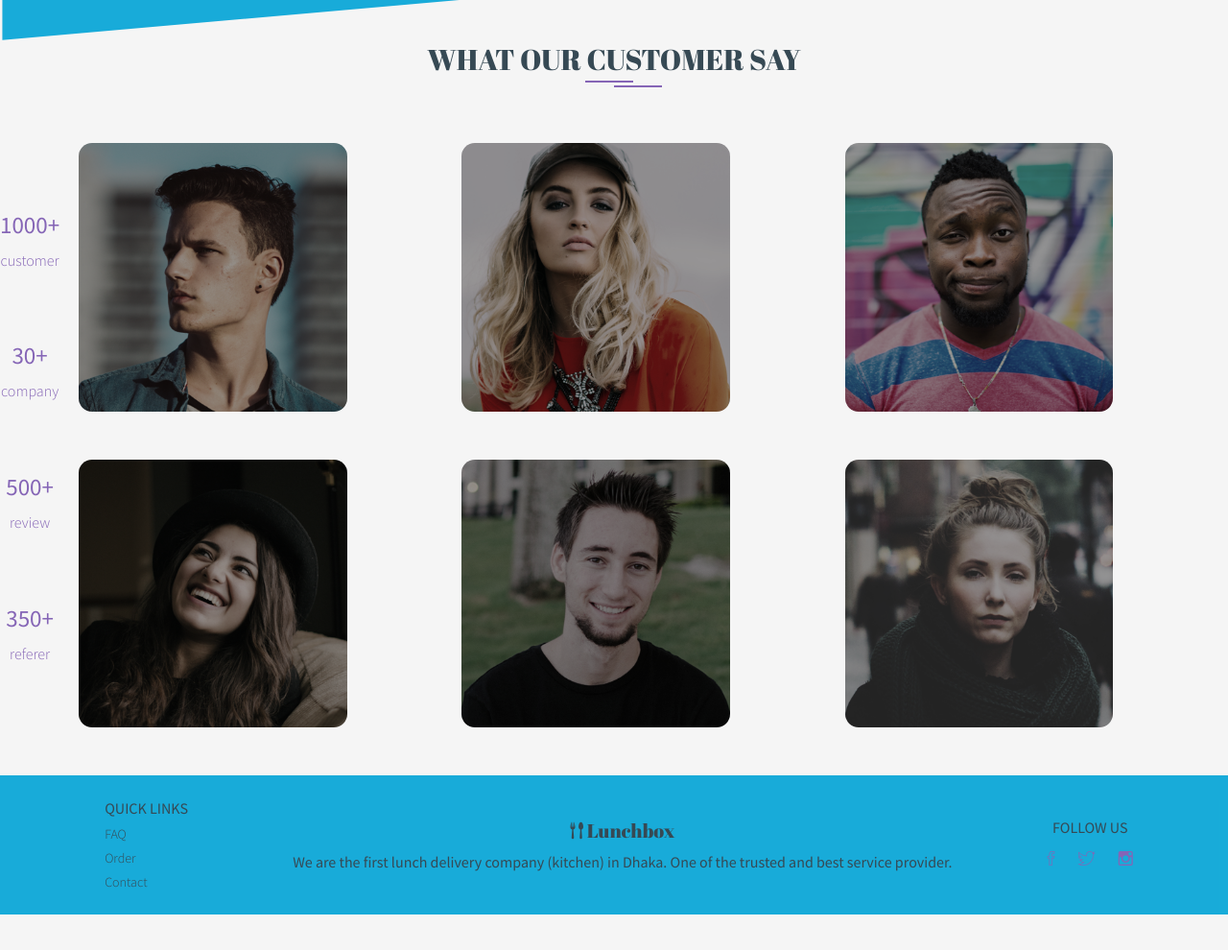
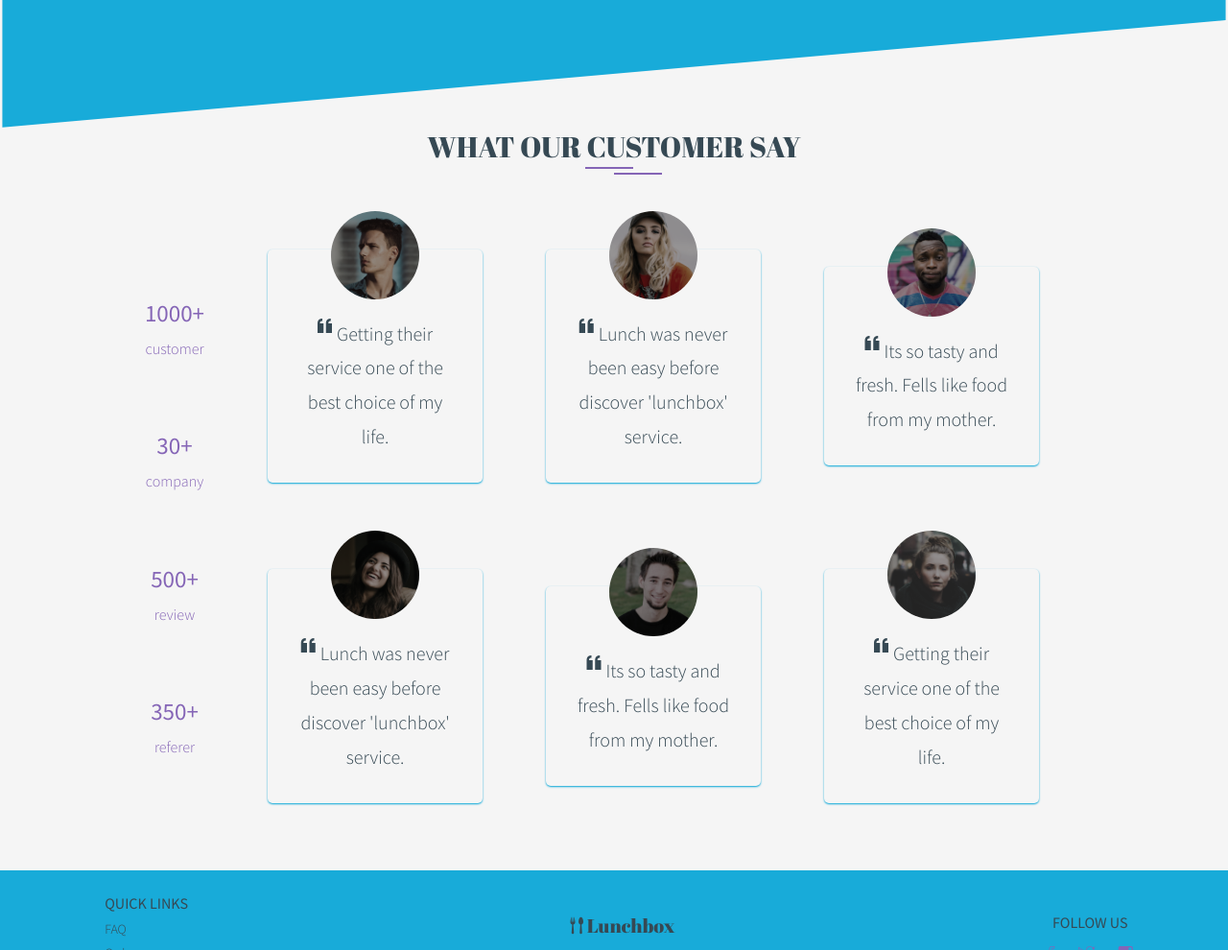
Before and after one commit to momitrahman/lunchbox, a plain HTML site: page index.html in a window 1280 px wide. Shown: the part 2723-3713 px from the top of the page at 96% size. Before the commit the page ends 3676 px from the top, so only its background shows below. Drawn offline with nearby package versions, Linux system fonts and the light colour scheme.

Commit message:
Restyle review

```diff
--- a/css/style.css
+++ b/css/style.css
@@ -22,7 +22,7 @@ body {
 .header__title, .info__title, .company div {
   font-family: 'Abril Fatface', cursive; }
 
-.header, .works__steps, .feature-info, .package-items, .contact-info, .review-lover, .review-customer, .footer {
+.header, .works__steps, .feature-info, .package-items, .contact-info, .review-lover, .footer {
   display: flex;
   justify-content: space-evenly;
   align-items: center; }
@@ -185,6 +185,7 @@ body {
 .feature-info {
   margin-bottom: 5rem; }
   .feature-info-item {
+    margin: 2rem;
     padding: 2rem;
     transition: all 0.5s; }
     .feature-info-item div {
@@ -198,8 +199,9 @@ body {
       font-size: 4rem;
       color: #8565b6; }
     .feature-info-item:hover {
+      box-shadow: 0 1px 2px #00a4d6;
       border-radius: 5px;
-      transform: translateY(-1rem);
+      transform: translateY(-1.5rem);
       background: #8565b6;
       color: white;
       backface-visibility: hidden; }
@@ -212,7 +214,8 @@ body {
 .package-item {
   margin: 3rem 0;
   text-align: center;
-  box-shadow: 0 2px 3px #364954; }
+  box-shadow: 0 2px 3px #364954;
+  transition: all 0.5s; }
   .package-item__title {
     font-size: 3.5rem;
     font-weight: 300;
@@ -300,7 +303,8 @@ body {
 
 .review-info {
   display: flex;
-  justify-content: space-evenly; }
+  justify-content: space-evenly;
+  justify-content: center; }
 
 .review-lover {
   flex-direction: column;
@@ -316,36 +320,46 @@ body {
       font-weight: 300;
       font-size: 1.6rem; }
 
+.review-comment {
+  width: 70%; }
+
 .review-customer {
+  display: flex;
+  justify-content: space-evenly;
+  align-items: center;
   margin-top: 5rem; }
-  .review-customer__item--rel {
-    position: relative; }
-    .review-customer__item--rel img {
+  .review-customer__item {
+    box-shadow: 0 1px 2px #00a4d6;
+    border-radius: 5px;
+    margin: 2rem;
+    padding: 2rem;
+    display: flex;
+    flex-direction: column;
+    justify-content: space-around;
+    align-items: center;
+    width: 25%;
+    transition: all 0.5s; }
+    .review-customer__item img {
       display: block;
-      top: 100%;
-      width: 70%;
-      border-radius: 5%;
-      opacity: 1;
+      width: 50%;
+      border-radius: 50%;
+      margin-top: -6rem;
       filter: grayscale(50%) brightness(60%); }
-    .review-customer__item--rel p {
+    .review-customer__item p {
       display: block;
-      position: absolute;
-      top: 0;
-      width: 70%;
       font-size: 2rem;
       font-weight: 300;
-      color: #8565b6;
       border-radius: 5px;
-      padding: 1rem;
-      opacity: 0; }
-      .review-customer__item--rel p > i {
+      padding: 1rem; }
+      .review-customer__item p > i {
         margin-right: 5px;
         vertical-align: super; }
-    .review-customer__item--rel:hover > p {
-      opacity: 1; }
-    .review-customer__item--rel:hover > img {
-      opacity: 0;
-      transform: translateY(-1rem); }
+    .review-customer__item:hover {
+      background: #8565b6;
+      color: #e6f4f1;
+      transform: translateY(-1.5rem); }
+      .review-customer__item:hover img {
+        filter: grayscale(0) brightness(100%); }
 
 .footer {
   background-color: rgba(0, 164, 214, 0.9);
--- a/index.html
+++ b/index.html
@@ -302,57 +302,45 @@
       <div class="review-comment">
         <div class="review-customer">
           <div class="review-customer__item">
-            <div class="review-customer__item--rel">
             <img src="./asset/image/men_1.jpg" alt="">
             <p>
               <i class="ion-quote"></i>Getting their service one of the best choice of my life.
             </p>
           </div>
-          </div>
 
           <div class="review-customer__item">
-            <div class="review-customer__item--rel">
             <img src="./asset/image/women_1.jpg" alt="">
             <p>
               <i class="ion-quote"></i>Lunch was never been easy before discover 'lunchbox' service.
             </p>
           </div>
-          </div>
 
           <div class="review-customer__item">
-            <div class="review-customer__item--rel">
             <img src="./asset/image/men_2.jpg" alt="">
             <p>
               <i class="ion-quote"></i>Its so tasty and fresh. Fells like food from my mother. </p>
           </div>
         </div>
-        </div>
 
         <div class="review-customer">
-
           <div class="review-customer__item">
-            <div class="review-customer__item--rel">
             <img src="./asset/image/women_2.jpg" alt="">
             <p>
               <i class="ion-quote"></i>Lunch was never been easy before discover 'lunchbox' service.
           </div>
-          </div>
+
 
           <div class="review-customer__item">
-            <div class="review-customer__item--rel">
             <img src="./asset/image/men_3.jpg" alt="">
             <p>
               <i class="ion-quote"></i>Its so tasty and fresh. Fells like food from my mother. </p>
           </div>
-          </div>
 
           <div class="review-customer__item">
-            <div class="review-customer__item--rel">
             <img src="./asset/image/women_3.jpg" alt="">
             <p>
               <i class="ion-quote"></i>Getting their service one of the best choice of my life.
             </p>
-            </div>
           </div>
         </div>
       </div>
--- a/sass/layout/_feature.scss
+++ b/sass/layout/_feature.scss
@@ -15,6 +15,7 @@
   margin-bottom: 5rem;
 
   &-item {
+    margin: 2rem;
     padding: 2rem;
     transition: all 0.5s;
 
@@ -35,8 +36,9 @@
     }
 
     &:hover {
+      box-shadow: 0 1px 2px $color-p;
       border-radius: 5px;
-      transform: translateY(-1rem);
+      transform: translateY(-1.5rem);
       background: $color-s;
       color: white;
       backface-visibility: hidden;
--- a/sass/layout/_package.scss
+++ b/sass/layout/_package.scss
@@ -7,6 +7,7 @@
   margin: 3rem 0;
   text-align: center;
   box-shadow: 0 2px 3px $font-color-p;
+  transition: all 0.5s;
 
   &__title {
     font-size: 3.5rem;
--- a/sass/layout/_review.scss
+++ b/sass/layout/_review.scss
@@ -5,6 +5,7 @@
 .review-info {
   display: flex;
   justify-content: space-evenly;
+  justify-content: center;
 }
 
 .review-lover {
@@ -27,51 +28,53 @@
   }
 }
 
+.review-comment {
+  width: 70%;
+}
 .review-customer {
-  @extend %flex;
+  display: flex;
+  justify-content: space-evenly;
+  align-items: center;
   margin-top: 5rem;
   &__item {
-    &--rel {
-      position: relative;
+    box-shadow: 0 1px 2px $color-p;
+    border-radius: 5px;
+    margin: 2rem;
+    padding: 2rem;
+    display: flex;
+    flex-direction: column;
+    justify-content: space-around;
+    align-items: center;
+    width: 25%;
+    transition: all 0.5s;
 
     & img {
       display: block;
-        top: 100%;
-        width: 70%;
-        border-radius: 5%;
-        opacity: 1;
+      width: 50%;
+      border-radius: 50%;
+      margin-top: -6rem;
       filter: grayscale(50%) brightness(60%);
     }
 
     & p {
       display: block;
-        position: absolute;
-        top: 0;
-        width: 70%;
       font-size: 2rem;
       font-weight: 300;
-        color: $color-s;
-        // background: rgba($color-p, 0.9);
-        // box-shadow: 0 1px 2px $color-s;
       border-radius: 5px;
       padding: 1rem;
-        opacity: 0;
-
       & > i {
         margin-right: 5px;
         vertical-align: super;
       }
     }
+    &:hover {
+      background: rgba($color-s, 1);
+      color: $font-color-s;
+      transform: translateY(-1.5rem);
 
-      &:hover {
-        & > p {
-          opacity: 1;
-        }
-        & > img {
-          opacity: 0;
-          transform: translateY(-1rem);
+      & img {
+        filter: grayscale(0) brightness(100%);
       }
     }
   }
 }
-}
```
Lines whose indentation alone changed are shown as unchanged.
